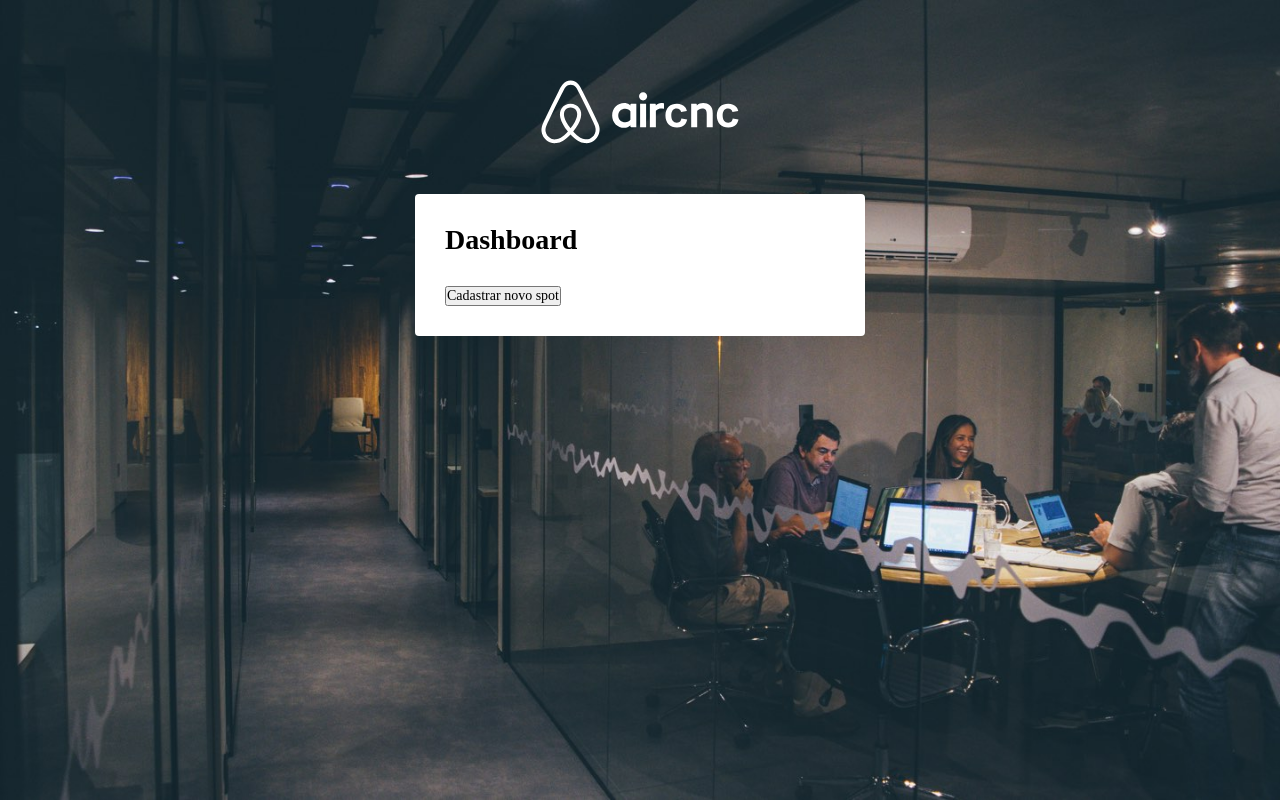
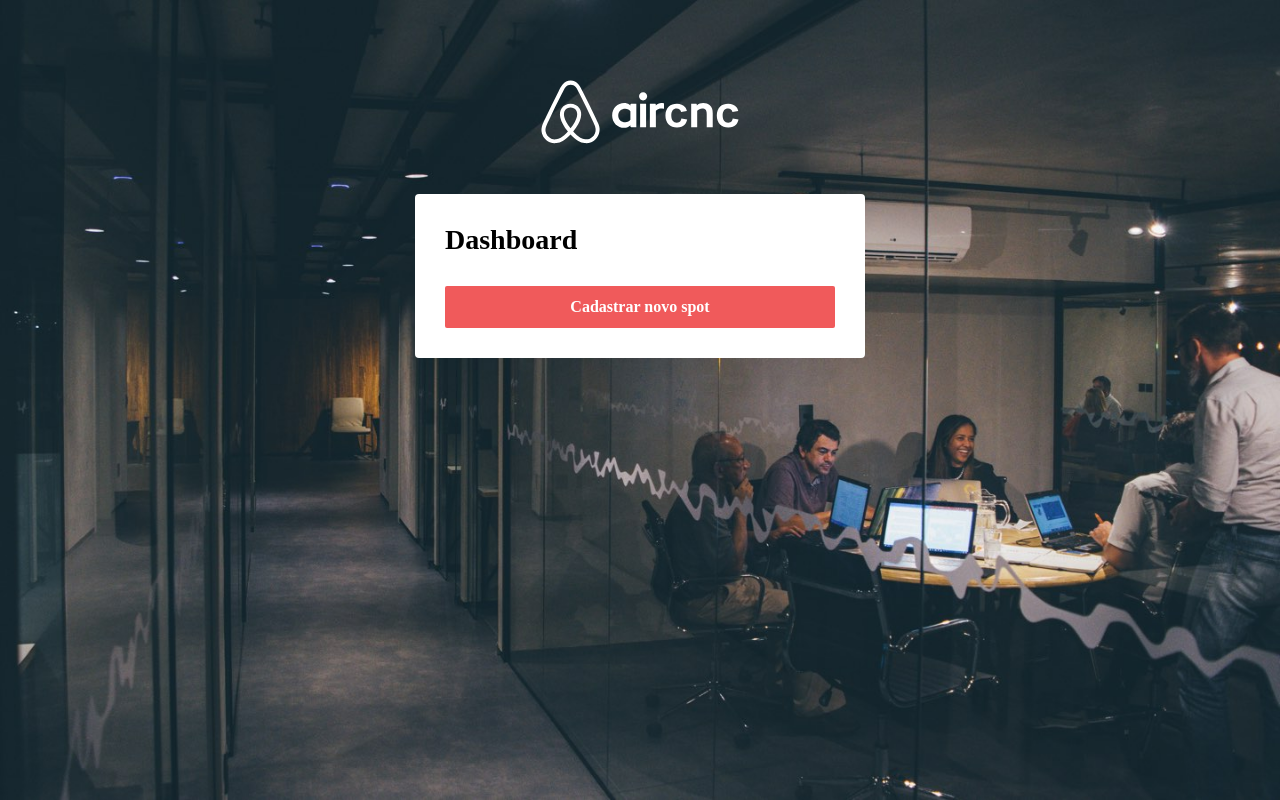
Before and after one commit to yesy12/frontend-omnistack, a React (Create React App) app: page /dashboard in a window 1280 px wide. Built offline with nearby package versions, Linux system fonts and the light colour scheme; no server answers.

Commit message:
return em new

```diff
--- a/src/pages/Dashboard/index.js
+++ b/src/pages/Dashboard/index.js
@@ -42,7 +42,7 @@ const Dashboard = () => {
             </ul>
 
             <Link to="/new">
-                <button>Cadastrar novo spot</button>
+                <button className="btn">Cadastrar novo spot</button>
             </Link>
         </>
     )
--- a/src/pages/New/index.js
+++ b/src/pages/New/index.js
@@ -1,7 +1,11 @@
 import React from "react";
 
 const New = () => {
-
+    return (
+        <>
+            <h1>New</h1>
+        </>
+    )
 }
 
 export default New;
```
